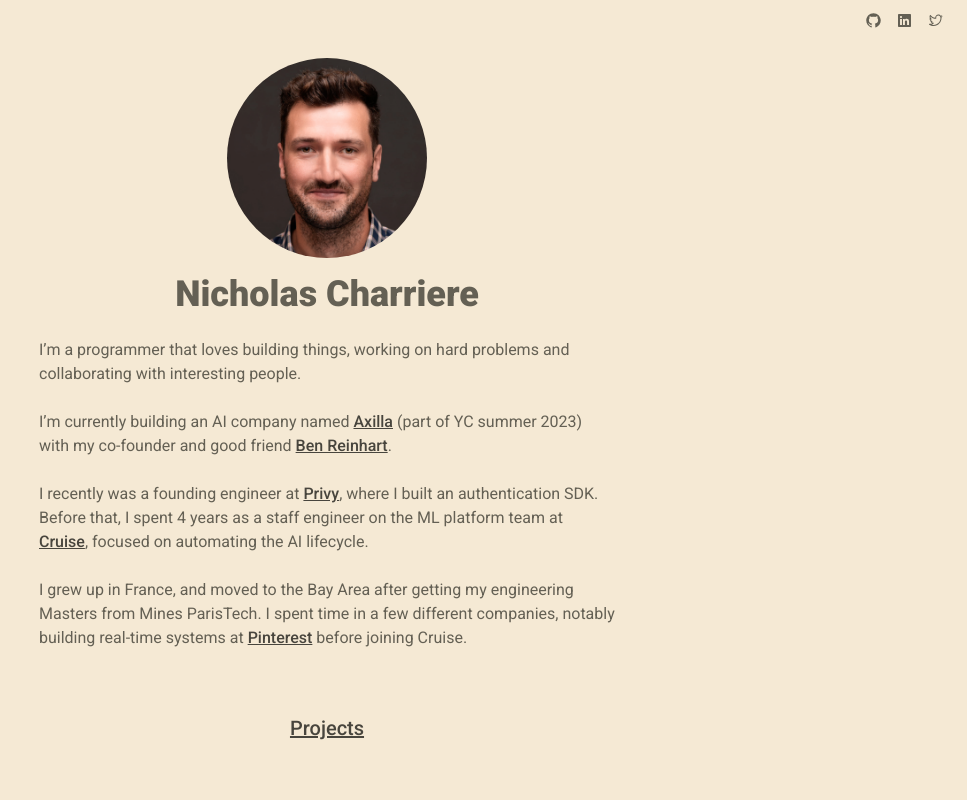
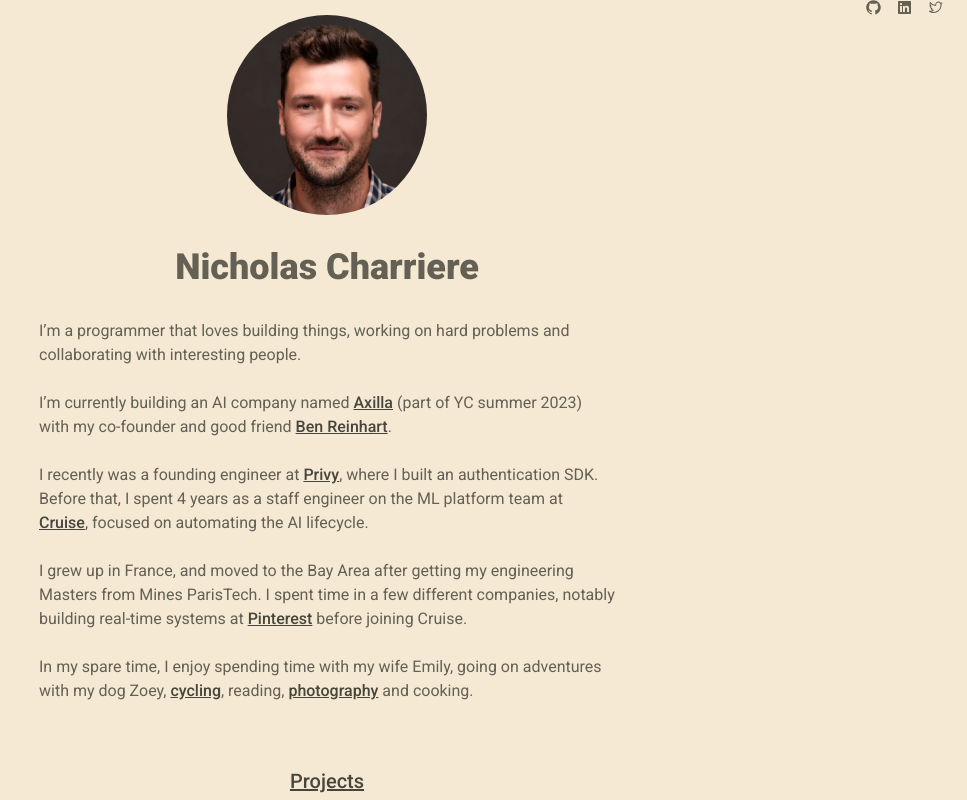
Before and after one commit to nichochar/nicholascharriere.com-vercel, a Next.js app: page / in a window 1280 px wide. Shown: the whole page, without its empty margins (313-1280 px from the left). Built offline with nearby package versions, Linux system fonts and the light colour scheme.

Commit message:
Final touches

```diff
--- a/app/page.tsx
+++ b/app/page.tsx
@@ -11,8 +11,8 @@ export default function Home() {
         className="rounded-full"
         alt="Nicholas Charriere"
       />
-      <h1 className="text-4xl font-extrabold m-4">Nicholas Charriere</h1>
-      <p className="max-w-xl pt-4 sm:pt-2">
+      <h1 className="text-4xl font-extrabold m-8">Nicholas Charriere</h1>
+      <p className="max-w-xl">
         I&rsquo;m a programmer that loves building things, working on hard
         problems and collaborating with interesting people.
       </p>
@@ -63,6 +63,24 @@ export default function Home() {
         </a>{" "}
         before joining Cruise.
       </p>
+      <p className="max-w-xl pt-8 sm:pt-6">
+        In my spare time, I enjoy spending time with my wife Emily, going on
+        adventures with my dog Zoey,{" "}
+        <a
+          href="https://www.strava.com/athletes/50865371"
+          className="text-text-700 font-medium underline hover:text-froly-500"
+        >
+          cycling
+        </a>
+        , reading,{" "}
+        <a
+          href="https://500px.com/p/nichochar?view=photos"
+          className="text-text-700 font-medium underline hover:text-froly-500"
+        >
+          photography
+        </a>{" "}
+        and cooking.
+      </p>
       <Link
         className="pt-16 text-text-700 text-xl font-medium underline hover:text-froly-500"
         href="/projects"
--- a/app/projects/page.tsx
+++ b/app/projects/page.tsx
@@ -4,7 +4,7 @@ export default function Home() {
       <h1 className="text-4xl font-extrabold m-4">Projects</h1>
 
       <div className="flex flex-col">
-        <a href="https://github.com" className="hover:text-froly-500">
+        <a href="https://github.com/nichochar" className="hover:text-froly-500">
           <h2 className="text-xl font-medium pt-6">Open source</h2>
         </a>
         <p className="max-w-xl pt-1">
```
